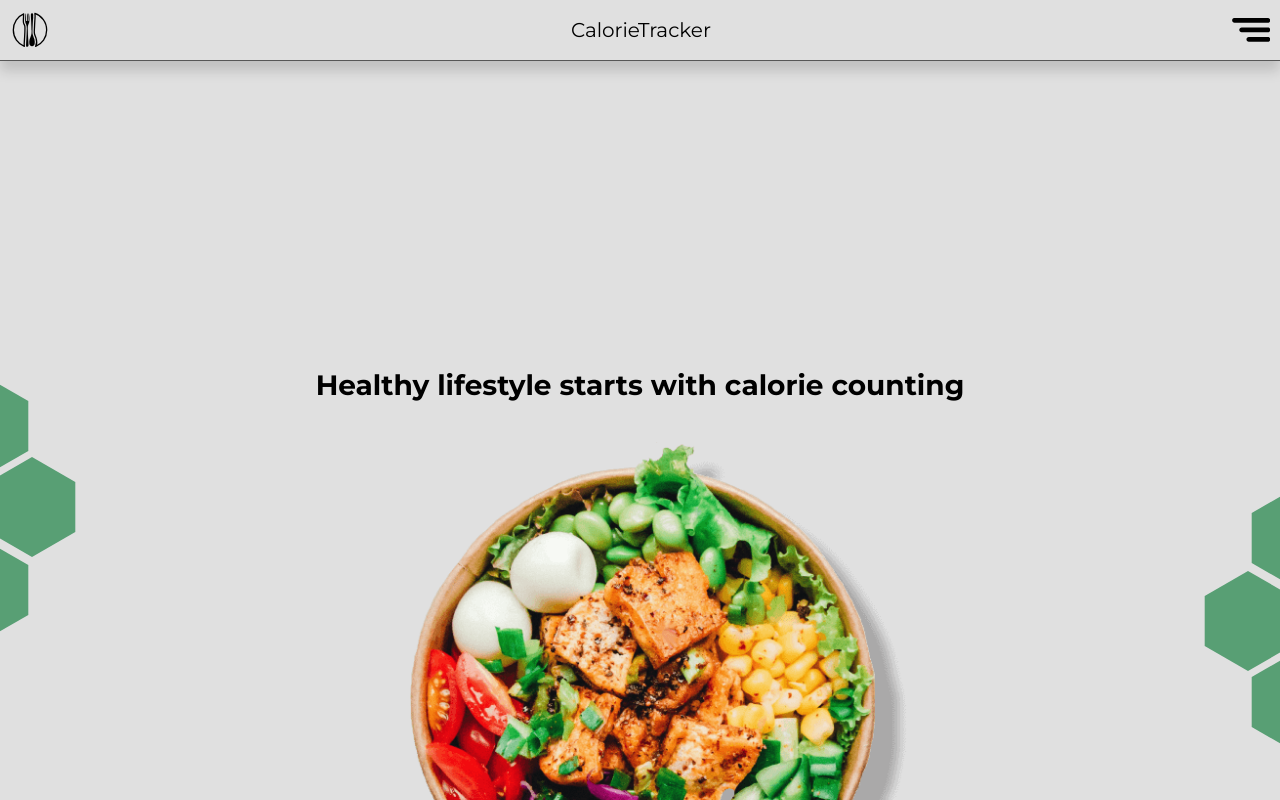
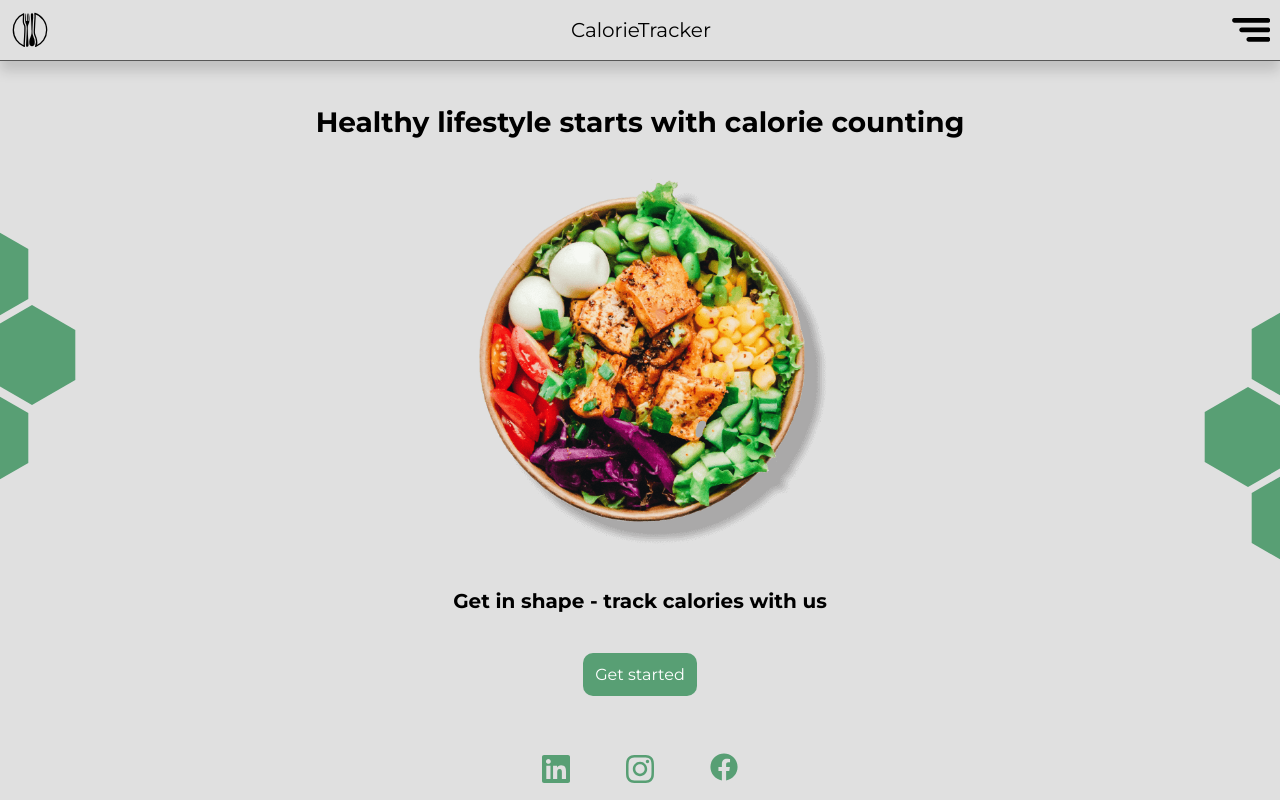
Before and after one commit to KrzysztofLesiak/calorie_tracker, a React (Vite) app: page / in a window 1280 px wide. Shown: the top 800 px of the page. Built offline with nearby package versions, Linux system fonts and the light colour scheme.

Commit message:
STYLE/fix styles

```diff
--- a/src/components/Home/Home.scss
+++ b/src/components/Home/Home.scss
@@ -4,8 +4,8 @@ $secondary-color: #589f74;
 .home {
   display: flex;
   flex-direction: column;
-  justify-content: flex-end;
   width: 100%;
+  min-height: 100vh;
   position: relative;
 
   &__container {
@@ -29,7 +29,7 @@ $secondary-color: #589f74;
   }
 
   &__title {
-    margin: 30% 0 40px;
+    margin: 80px 0 40px;
     font-size: 2.8rem;
   }
 
@@ -37,7 +37,7 @@ $secondary-color: #589f74;
     transform: translateX(4%);
     width: 80%;
     height: auto;
-    max-width: 500px;
+    max-width: 350px;
   }
 
   &__text {
@@ -64,7 +64,8 @@ $secondary-color: #589f74;
 
   &__icon {
     width: 28px;
-    margin: 0px 28px 12px;
+    margin: 12px 28px 12px;
     height: auto;
+    color: #589f74;
   }
 }
--- a/src/components/Login/Login.scss
+++ b/src/components/Login/Login.scss
@@ -15,8 +15,9 @@
     padding: 12px;
     font-size: 1.4rem;
     border-radius: 10px;
-    border: 1px solid black;
+    border: 1px solid grey;
     outline: none;
+    box-shadow: 0px 5px 10px rgba(0, 0, 0, 0.231);
   }
 
   &__button {
@@ -31,6 +32,7 @@
     font-size: 1.4rem;
     border: none;
     border-radius: 10px;
+    box-shadow: 0px 5px 10px rgba(0, 0, 0, 0.231);
   }
 
   &__arrow {
@@ -60,7 +62,7 @@
     border: 1px solid #2b64d1;
     padding: 10px;
     font-size: 1.2rem;
-    width: 80%;
+    width: 83%;
     border-radius: 10px;
     margin: 20px 0;
 
@@ -71,7 +73,7 @@
       border: 1px solid #2b64d1;
       padding: 10px;
       font-size: 1.2rem;
-      width: 80%;
+      width: 83%;
       border-radius: 10px;
       margin: 20px 0;
       background-color: unset;
--- a/src/components/LoginPage/LoginPage.scss
+++ b/src/components/LoginPage/LoginPage.scss
@@ -6,6 +6,7 @@
   min-height: 500px;
   border-radius: 20px;
   overflow: hidden;
+  box-shadow: 25px 25px 25px #00000025;
 
   &__selector {
     width: 100%;
--- a/src/components/Navigation/Navigation.scss
+++ b/src/components/Navigation/Navigation.scss
@@ -14,7 +14,7 @@ nav {
 }
 
 .navigation {
-  position: sticky;
+  position: fixed;
   top: 0;
   display: flex;
   justify-content: space-between;
--- a/src/components/Navigation/index.tsx
+++ b/src/components/Navigation/index.tsx
@@ -18,6 +18,10 @@ export const Navigation = () => {
 
   const toggleMenu = () => {
     setIsActive((prev) => !prev);
+  };
+
+  const closeMenu = () => {
+    setIsActive(false);
   };
 
   return (
@@ -47,7 +51,7 @@ export const Navigation = () => {
           <div className="navigation__lang">
             <span>ENG </span>|<span> PL</span>
           </div>
-          <Link to="/login">
+          <Link to="/login" onClick={closeMenu}>
             <ProfileIcon className="navigation__profile" />
           </Link>
         </div>
--- a/src/components/Register/Register.scss
+++ b/src/components/Register/Register.scss
@@ -15,7 +15,8 @@
     padding: 12px;
     font-size: 1.4rem;
     border-radius: 10px;
-    border: 1px solid black;
+    border: 1px solid grey;
     outline: none;
+    box-shadow: 0px 5px 10px rgba(0, 0, 0, 0.231);
   }
 }
```
Also changed, not shown: src/assets/instagram.svg, src/assets/linkedin.svg.
